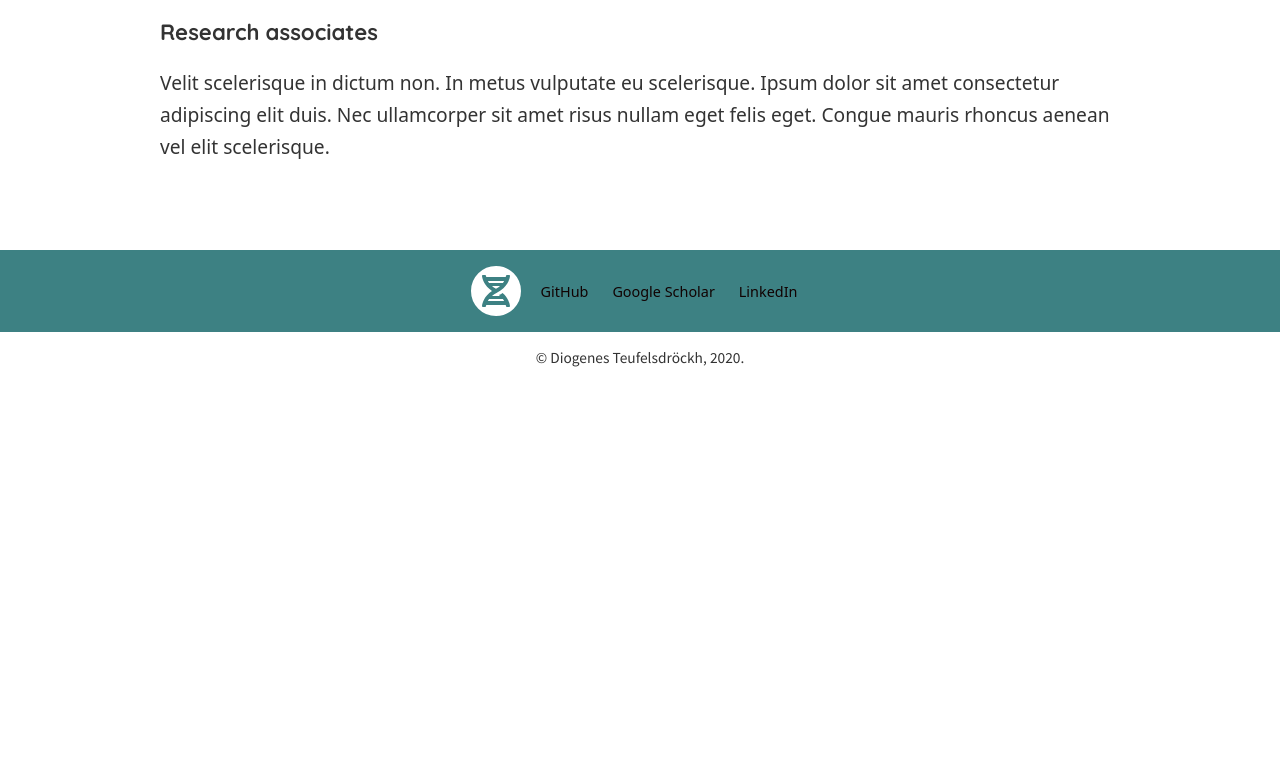
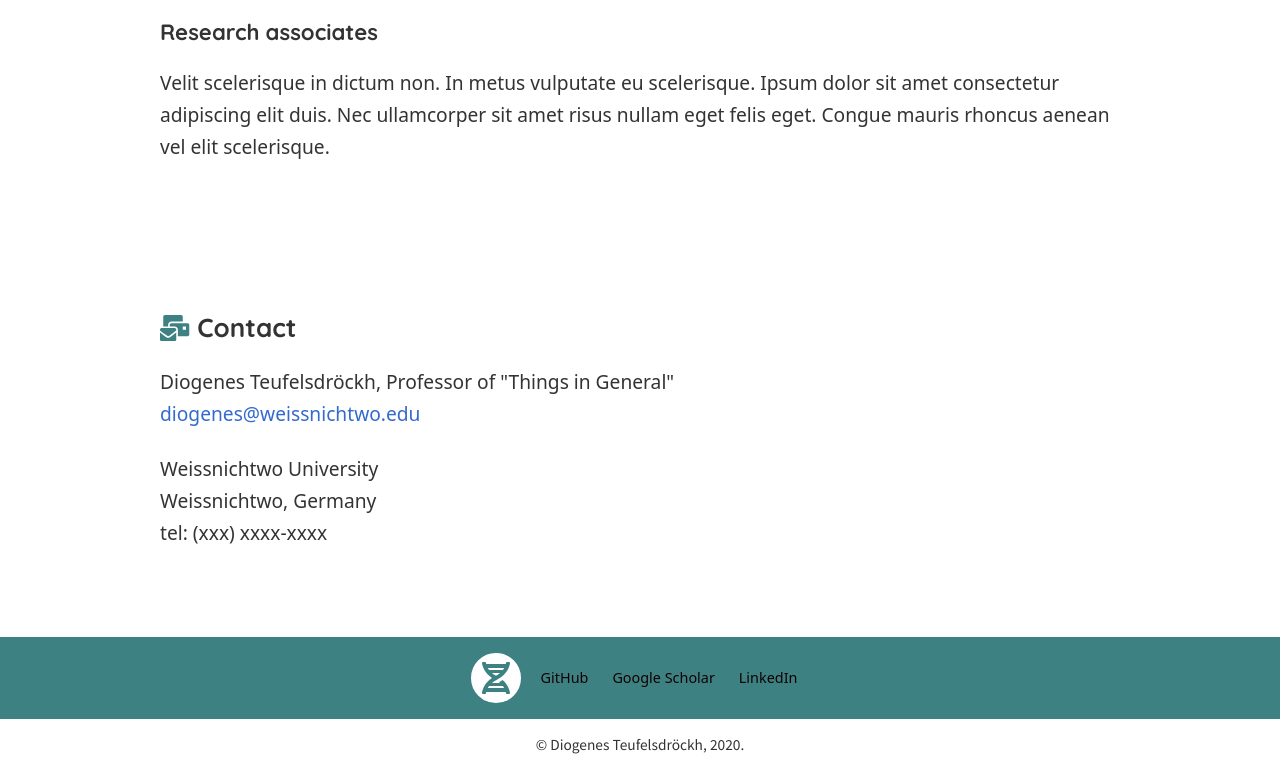
Before and after one commit to knightjdr/gatsby-starter-scientist, a Gatsby site: page / in a window 1280 px wide. Shown: the part 3110-3880 px from the top of the page. Before the commit the page ends 3493 px from the top, so only its background shows below. Built offline with nearby package versions, Linux system fonts and the light colour scheme; Gatsby itself is replaced by a stand-in of ours; some packages are replaced by stand-ins of ours.

Commit message:
Add contact section

```diff
--- /dev/null
+++ b/src/components/home/contact/contact-container.js
@@ -0,0 +1,22 @@
+import React from 'react';
+import { useStaticQuery, graphql } from 'gatsby';
+
+import Contact from './contact';
+
+const ContactContainer = () => {
+  const query = useStaticQuery(
+    graphql`
+      query {
+        markdown: markdownRemark(fileAbsolutePath: { regex: "/contact.md/" }) {
+          html
+        }
+      }
+    `,
+  );
+
+  return (
+    <Contact html={query.markdown.html} />
+  );
+};
+
+export default ContactContainer;
--- /dev/null
+++ b/src/components/home/contact/contact.css
@@ -0,0 +1,4 @@
+.contact h2 svg {
+  color: var(--color-primary);
+  margin-right: 0.5rem;
+}
--- /dev/null
+++ b/src/components/home/contact/contact.js
@@ -0,0 +1,27 @@
+/* eslint-disable react/no-danger */
+
+import PropTypes from 'prop-types';
+import React from 'react';
+
+import { FontAwesomeIcon } from '@fortawesome/react-fontawesome';
+import { faMailBulk } from '@fortawesome/free-solid-svg-icons';
+
+import './contact.css';
+
+const Contact = ({
+  html,
+}) => (
+  <section className="contact">
+    <h2>
+      <FontAwesomeIcon icon={faMailBulk} />
+      Contact
+    </h2>
+    <div dangerouslySetInnerHTML={{ __html: html }} />
+  </section>
+);
+
+Contact.propTypes = {
+  html: PropTypes.node.isRequired,
+};
+
+export default Contact;
--- a/src/components/home/home.js
+++ b/src/components/home/home.js
@@ -1,6 +1,7 @@
 import React from 'react';
 
 import About from './about/about-container';
+import Contact from './contact/contact-container';
 import Landing from './landing/landing-container';
 import Opportunities from './opportunities/opportunities-container';
 import Research from './research/research-container';
@@ -17,6 +18,7 @@ const Home = () => (
         <About />
         <Research />
         <Opportunities />
+        <Contact />
       </div>
       <GutterRight />
     </div>
--- /dev/null
+++ b/src/markdown/contact.md
@@ -0,0 +1,6 @@
+Diogenes Teufelsdröckh, Professor of "Things in General" \
+[diogenes@weissnichtwo.edu](mailto:diogenes@weissnichtwo.edu)
+
+Weissnichtwo University\
+Weissnichtwo, Germany\
+tel: (xxx) xxxx-xxxx
```
